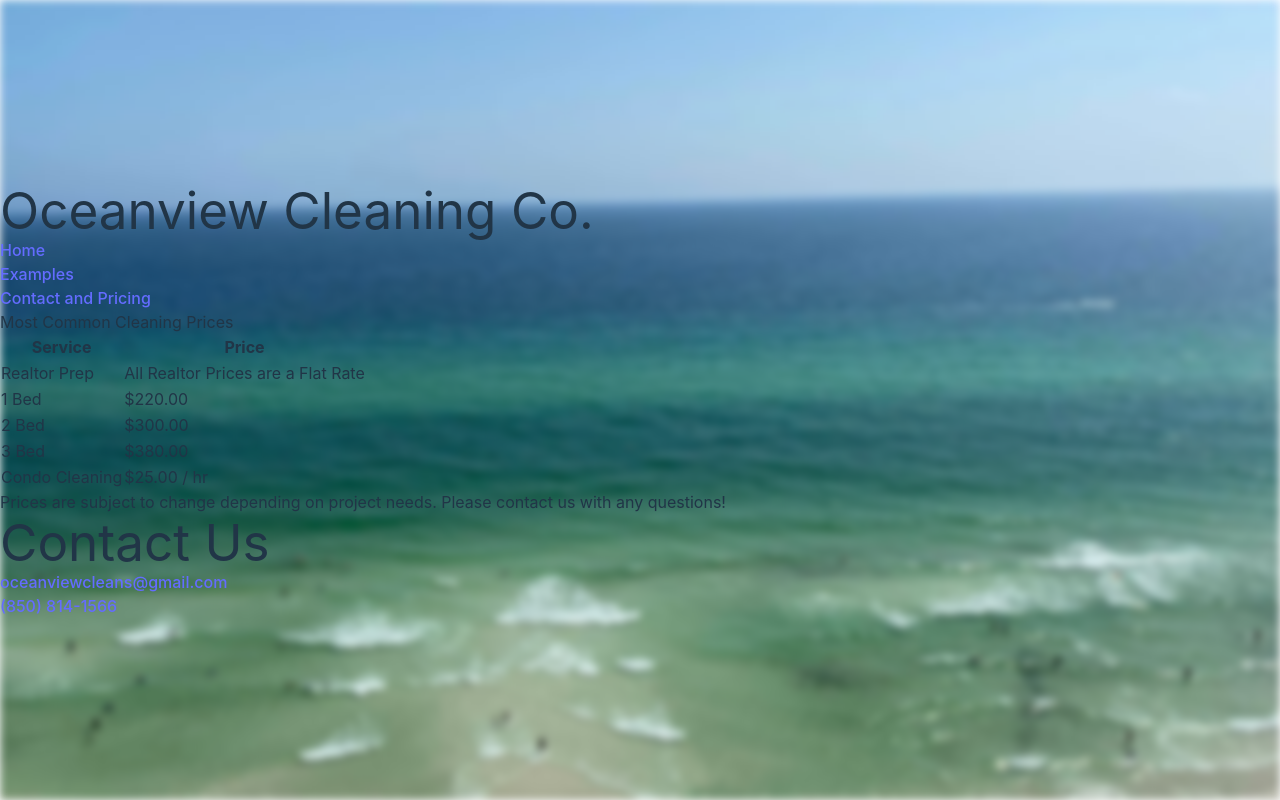
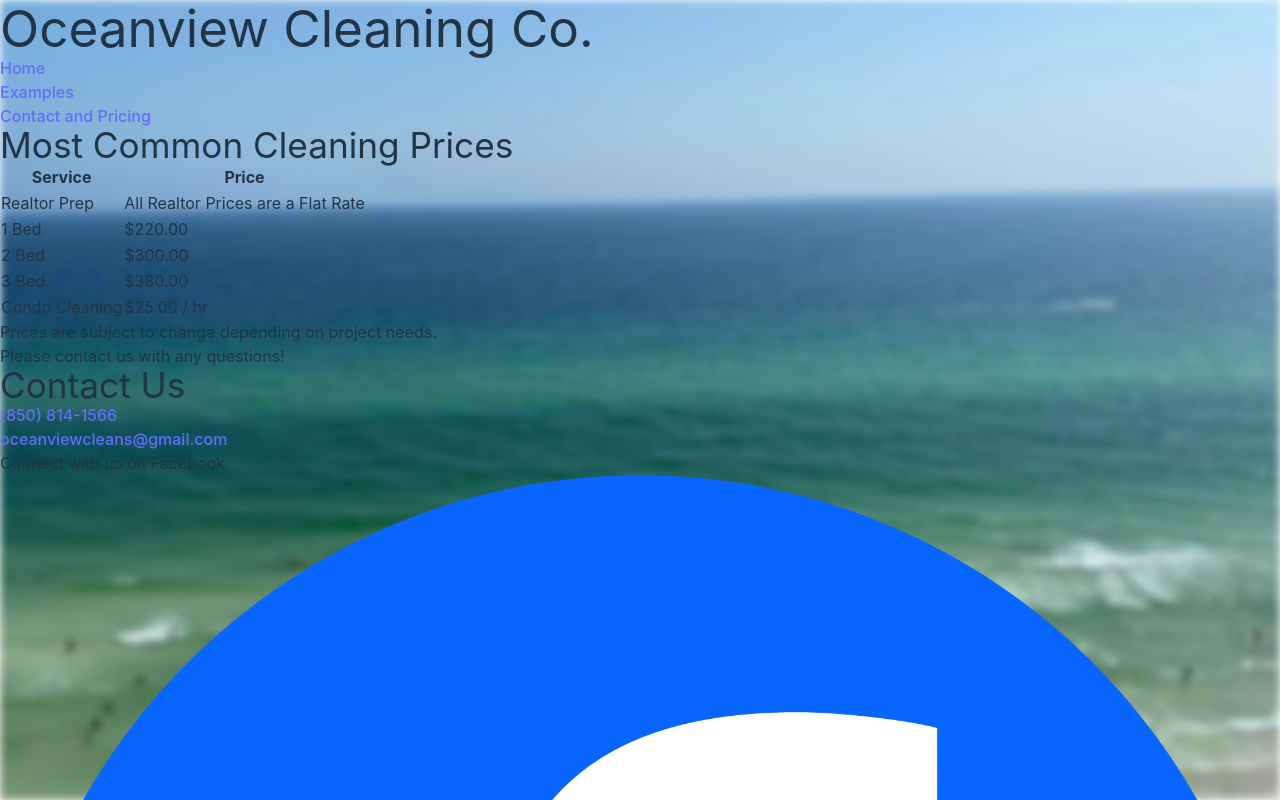
Before and after one commit to frenzie24/oceanviewcleaning, a React (Vite) app in the folder oceanview-cleaning/: page /PricesAndContact in a window 1280 px wide. Shown: the top 800 px of the page. Built offline with nearby package versions, Linux system fonts and the light colour scheme.

Commit message:
correct formatting issues on prices and contact components.  added global h2 definition

```diff
--- a/oceanview-cleaning/src/index.css
+++ b/oceanview-cleaning/src/index.css
@@ -39,6 +39,11 @@ h1 {
   line-height: 1.1;
 }
 
+h2 {
+  font-size: 2.2em;
+  line-height: 1.0;
+}
+
 button {
   border-radius: 8px;
   border: 1px solid transparent;
--- a/oceanview-cleaning/src/views/Contact.jsx
+++ b/oceanview-cleaning/src/views/Contact.jsx
@@ -3,11 +3,14 @@ import FBLink from '../components/FBLink';
 
 function Contact() {
   return (
-    <div className='mx-auto text-2xl text-white text-center drop-shadow-[0_1.5px_1.5px_rgba(0,0,0,1.0)]'>
-      <h1 className='font-bold'>Contact Us</h1>
+    <div className='flex flex-row flex-wrap justify-center text-2xl text-white text-center drop-shadow-[0_1.5px_1.5px_rgba(0,0,0,1.0)] pb-10'>
+      <h2 className='font-bold'>Contact Us</h2>
+      <p><a href="tel:+18508141566" className="text-white hover:underline">(850) 814-1566</a></p>
       <p><a href="mailto:oceanviewcleans@gmail.com" className="text-white hover:underline">oceanviewcleans@gmail.com</a></p>
-      <p><a href="tel:+18508141566" className="text-white hover:underline">(850) 814-1566</a></p>
 
+
+      <p>Connect with us on Facebook</p>
+      <FBLink />
     </div>
   );
 }
--- a/oceanview-cleaning/src/views/Prices.jsx
+++ b/oceanview-cleaning/src/views/Prices.jsx
@@ -35,7 +35,8 @@ function Prices() {
           </tr>
         </tbody>
       </table>
-      <h2 className='w-full text-3xl font-semibold p-4'>Prices are subject to change depending on project needs.  Please contact us with any questions!</h2>
+      <h3 className='w-full text-3xl font-semibold p-4'>Prices are subject to change depending on project needs.</h3>
+      <h3 className='w-full text-3xl font-semibold p-4'>Please contact us with any questions!</h3>
     </div>
   );
 }
```
